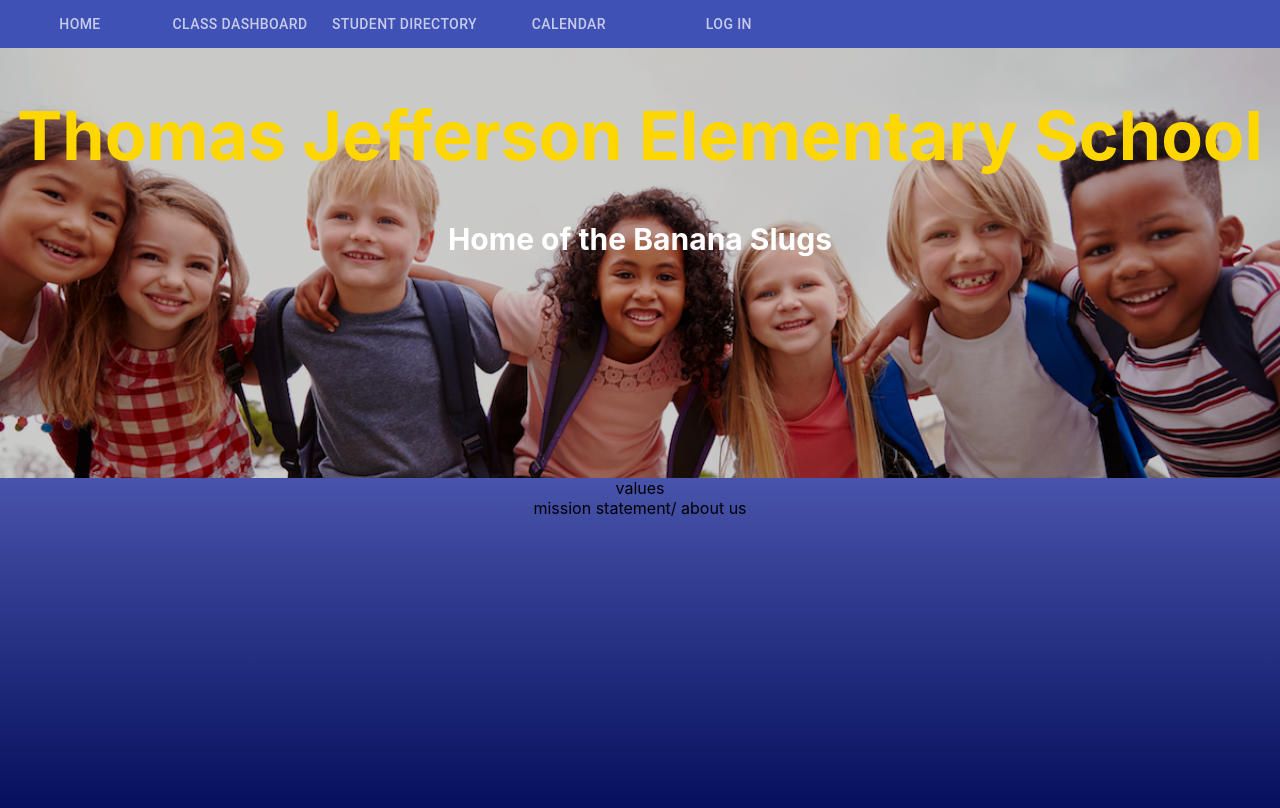
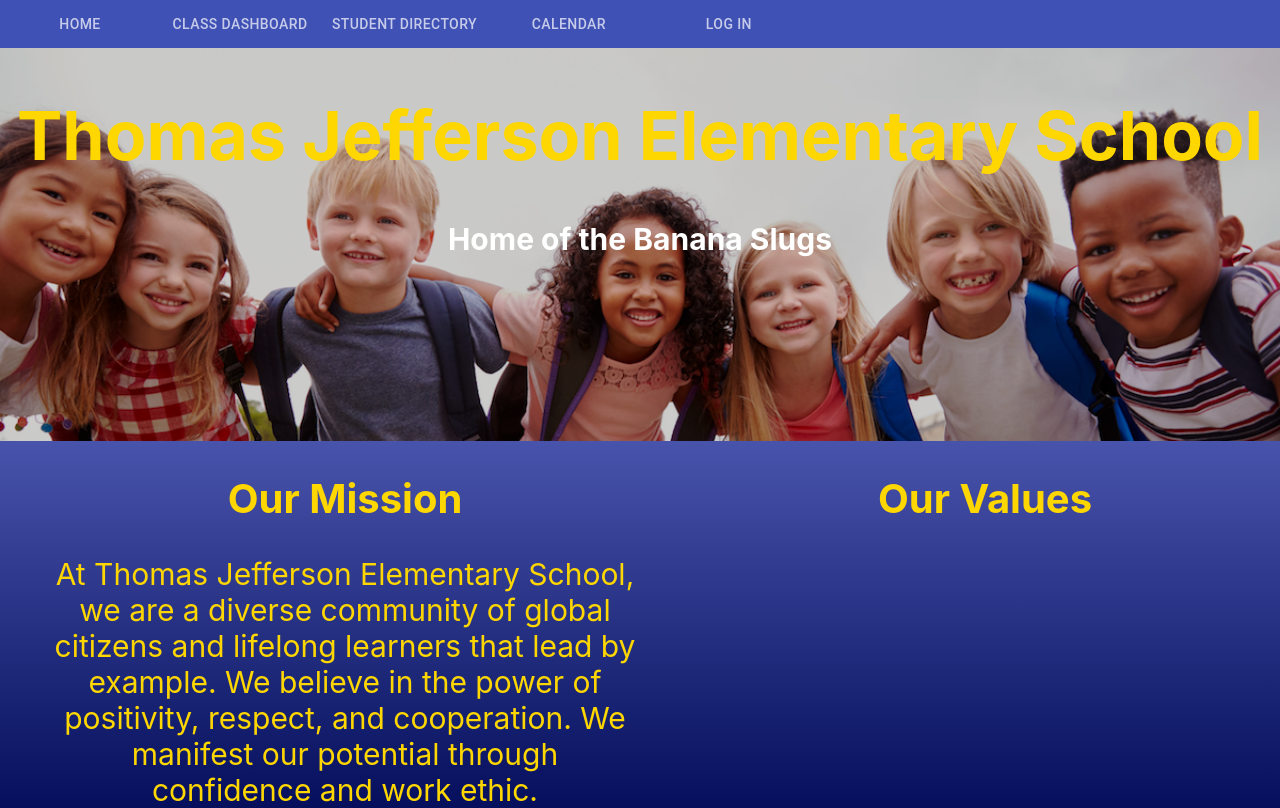
Before and after one commit to las3qj/tje-dashboard, a React (Create React App) app: page / in a window 1280 px wide. Built offline with nearby package versions, Linux system fonts and the light colour scheme; no server answers.

Commit message:
small style changes

```diff
--- a/src/components/HomePage.js
+++ b/src/components/HomePage.js
@@ -34,7 +34,7 @@ const useStyles = makeStyles((theme) => ({
     mission: {
         flex: 1,
         display: "flex",
-        flexDirection: "column",
+        flexDirection: "row",
         background: "linear-gradient(to top, #050f5c, #4853ab);"
     },
     card: {
@@ -58,11 +58,14 @@ export default function HomePage() {
                         <h2 style={{ fontSize: 30, color: "white" }}> Home of the Banana Slugs</h2>
                     </div>
                     <div className={classes.mission}>
-                        <div>
-                            values
+                        <div style={{ flex: 1, fontSize: 30, color: "gold", paddingLeft: 50, paddingRight: 50 }} >
+                            <h2 style={{ fontSize: 40, color: "gold" }}> Our Mission</h2>
+                           At Thomas Jefferson Elementary School, we are a diverse community of global citizens and lifelong learners that lead by example. We believe in the power of positivity, respect, and cooperation. We manifest our potential through confidence and work ethic.
+
                          </div>
-                        <div>
-                            mission statement/ about us
+                        <div style={{ flex: 1, fontSize: 40, color: "gold" }}>
+                            <h2 style={{ fontSize: 40, color: "gold" }}> Our Values</h2>
+
                         </div>
                     </div>
                 </div>
```
